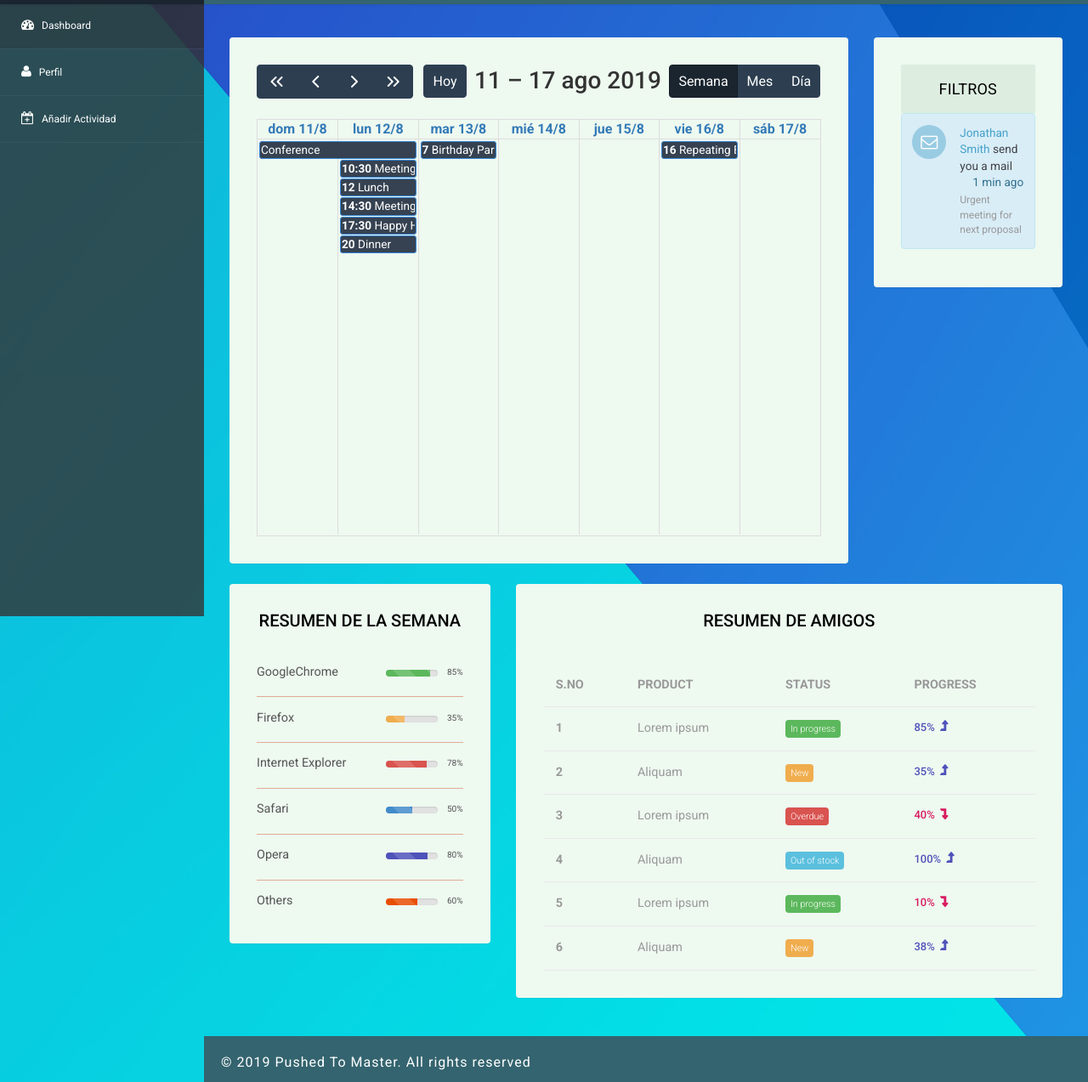
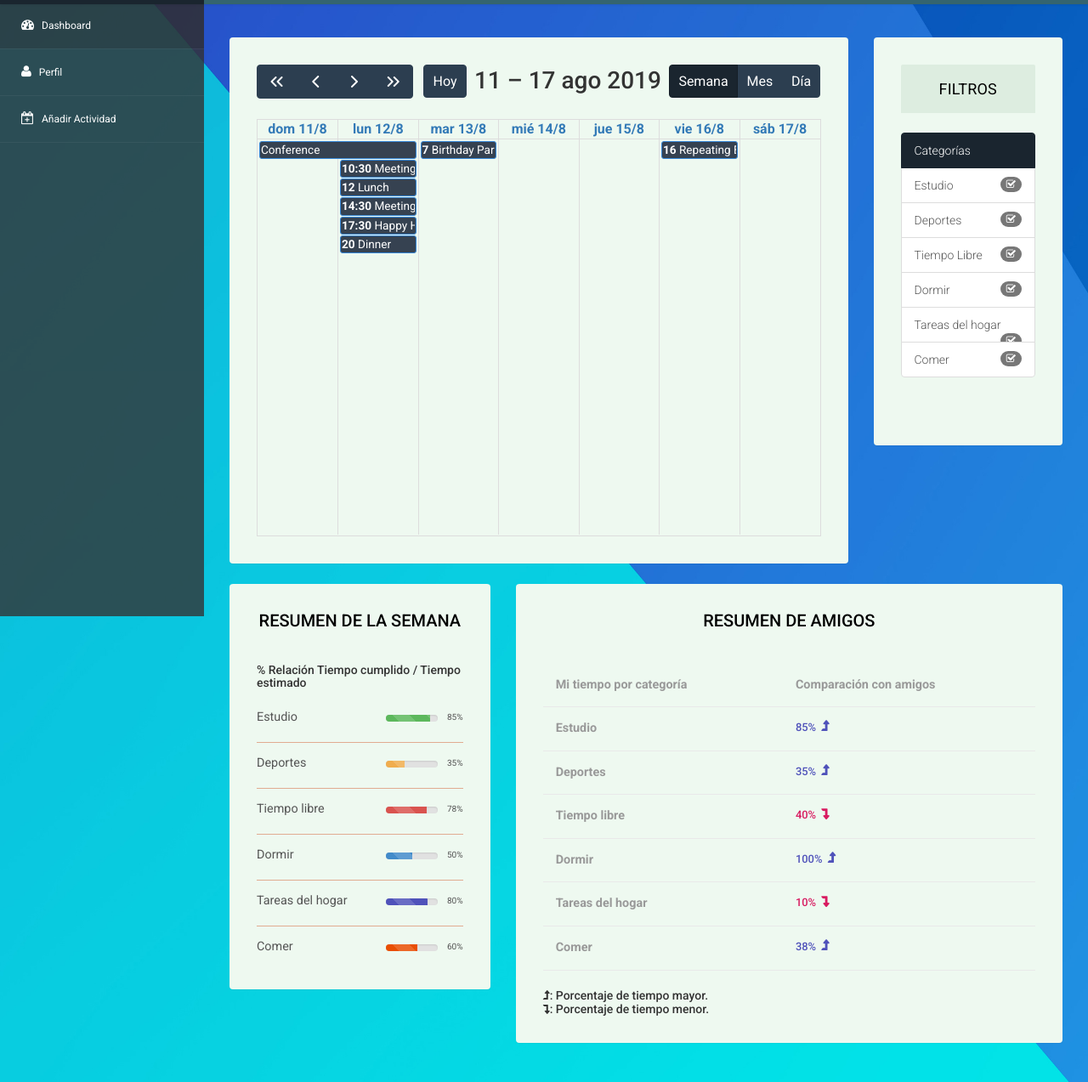
Before and after one commit to DCC-CC4401/2019-2-Pushed-to-Master-T2, a plain HTML site: page index.html in a window 1280 px wide. Shown: the part 75-1348 px from the top of the page at 85% size. Drawn offline with Linux system fonts and the light colour scheme.

Commit message:
Dashboard content, updated

```diff
--- a/index.html
+++ b/index.html
@@ -1,4 +1,4 @@
-<!--h
+<!--
 Pushed to Master - version 0.0.1
 FCFM - Universidad de Chile
 
@@ -333,26 +333,21 @@ License URL: http://creativecommons.org/licenses/by/3.0/
 		<div class="col-md-3 w3agile-notifications">
 			<div class="notifications">
 				<!--notification start-->
-
 				                    <header class="panel-heading">
                         Filtros
                     </header>
-					<div class="notify-w3ls">
-						<div class="alert alert-info clearfix">
-							<span class="alert-icon"><i class="fa fa-envelope-o"></i></span>
-							<div class="notification-info">
-								<ul class="clearfix notification-meta">
-									<li class="pull-left notification-sender"><span><a href="#">Jonathan Smith</a></span> send you a mail </li>
-									<li class="pull-right notification-time">1 min ago</li>
-								</ul>
-								<p>
-									Urgent meeting for next proposal
-								</p>
-							</div>
-						</div>
-
-
-
+                    <br>
+                    <div class="list-group">
+                      <a href="#" class="list-group-item list-group-item-action active">
+                        Categorías
+                      </a>
+                      <a href="#" class="list-group-item list-group-item-action">Estudio
+                        <span class="badge"><i class="fa fa-check-square-o"></i></span></a>
+                      <a href="#" class="list-group-item list-group-item-action">Deportes<span class="badge"><i class="fa fa-check-square-o"></i></span></a>
+                      <a href="#" class="list-group-item list-group-item-action">Tiempo Libre<span class="badge"><i class="fa fa-check-square-o"></i></span></a>
+                      <a href="#" class="list-group-item list-group-item-action">Dormir<span class="badge"><i class="fa fa-check-square-o"></i></span></a>
+                      <a href="#" class="list-group-item list-group-item-action">Tareas del hogar<span class="badge"><i class="fa fa-check-square-o"></i></span></a>
+                      <a href="#" class="list-group-item list-group-item-action">Comer<span class="badge"><i class="fa fa-check-square-o"></i></span></a>
                     </div>
 
 				<!--notification end-->
@@ -368,33 +363,34 @@ License URL: http://creativecommons.org/licenses/by/3.0/
 								<h4 class="title">Resumen de la semana</h4>
 							</div>
 							<div class="stats-body">
+                                <h5>% Relación Tiempo cumplido / Tiempo estimado</h5><br>
 								<ul class="list-unstyled">
-									<li>GoogleChrome <span class="pull-right">85%</span>
+									<li>Estudio <span class="pull-right">85%</span>
 										<div class="progress progress-striped active progress-right">
 											<div class="bar green" style="width:85%;"></div>
 										</div>
 									</li>
-									<li>Firefox <span class="pull-right">35%</span>
+									<li>Deportes <span class="pull-right">35%</span>
 										<div class="progress progress-striped active progress-right">
 											<div class="bar yellow" style="width:35%;"></div>
 										</div>
 									</li>
-									<li>Internet Explorer <span class="pull-right">78%</span>
+									<li>Tiempo libre<span class="pull-right">78%</span>
 										<div class="progress progress-striped active progress-right">
 											<div class="bar red" style="width:78%;"></div>
 										</div>
 									</li>
-									<li>Safari <span class="pull-right">50%</span>
+									<li>Dormir<span class="pull-right">50%</span>
 										<div class="progress progress-striped active progress-right">
 											<div class="bar blue" style="width:50%;"></div>
 										</div>
 									</li>
-									<li>Opera <span class="pull-right">80%</span>
+									<li>Tareas del hogar<span class="pull-right">80%</span>
 										<div class="progress progress-striped active progress-right">
 											<div class="bar light-blue" style="width:80%;"></div>
 										</div>
 									</li>
-									<li class="last">Others <span class="pull-right">60%</span>
+									<li class="last">Comer<span class="pull-right">60%</span>
 										<div class="progress progress-striped active progress-right">
 											<div class="bar orange" style="width:60%;"></div>
 										</div>
@@ -411,51 +407,41 @@ License URL: http://creativecommons.org/licenses/by/3.0/
 							<table class="table stats-table ">
 								<thead>
 									<tr>
-										<th>S.NO</th>
-										<th>PRODUCT</th>
-										<th>STATUS</th>
-										<th>PROGRESS</th>
+										<th>Mi tiempo por categoría</th>
+										<th>Comparación con amigos</th>
 									</tr>
 								</thead>
 								<tbody>
 									<tr>
-										<th scope="row">1</th>
-										<td>Lorem ipsum</td>
-										<td><span class="label label-success">In progress</span></td>
+										<th scope="row">Estudio</th>
+
 										<td><h5>85% <i class="fa fa-level-up"></i></h5></td>
 									</tr>
 									<tr>
-										<th scope="row">2</th>
-										<td>Aliquam</td>
-										<td><span class="label label-warning">New</span></td>
+										<th scope="row">Deportes</th>
 										<td><h5>35% <i class="fa fa-level-up"></i></h5></td>
 									</tr>
 									<tr>
-										<th scope="row">3</th>
-										<td>Lorem ipsum</td>
-										<td><span class="label label-danger">Overdue</span></td>
+										<th scope="row">Tiempo libre</th>
 										<td><h5 class="down">40% <i class="fa fa-level-down"></i></h5></td>
 									</tr>
 									<tr>
-										<th scope="row">4</th>
-										<td>Aliquam</td>
-										<td><span class="label label-info">Out of stock</span></td>
+										<th scope="row">Dormir</th>
 										<td><h5>100% <i class="fa fa-level-up"></i></h5></td>
 									</tr>
 									<tr>
-										<th scope="row">5</th>
-										<td>Lorem ipsum</td>
-										<td><span class="label label-success">In progress</span></td>
+										<th scope="row">Tareas del hogar</th>
 										<td><h5 class="down">10% <i class="fa fa-level-down"></i></h5></td>
 									</tr>
 									<tr>
-										<th scope="row">6</th>
-										<td>Aliquam</td>
-										<td><span class="label label-warning">New</span></td>
+										<th scope="row">Comer</th>
 										<td><h5>38% <i class="fa fa-level-up"></i></h5></td>
 									</tr>
 								</tbody>
 							</table>
+                            <br>
+                            <h5> <i class="fa fa-level-up"></i>: Porcentaje de tiempo mayor.<br>
+                            <i class="fa fa-level-down"></i>: Porcentaje de tiempo menor.</h5>
 						</div>
 					</div>
 					<div class="clearfix"> </div>
@@ -563,7 +549,7 @@ License URL: http://creativecommons.org/licenses/by/3.0/
                         <br>
                         <br>
                         <span>Descripción:</span>
-                        <textarea class="form-control" value="Descripción" rows="4" cols="50">
+                        <textarea class="form-control" rows="4" cols="50">
                         </textarea>
                     </div>
                 </div>
@@ -580,6 +566,9 @@ License URL: http://creativecommons.org/licenses/by/3.0/
         <button type="button" class="btn btn-primary" onclick="cerrar()" data-dismiss="modal">Cancelar</button>
         </div>
         <div id="princiBoton">
+        <button type="button" class="btn btn-primary" onclick="cerrar()" data-dismiss="modal">Cancelar</button>    </div>
+        <div id="botonera2" style="display: none">
+        <button type="button" class="btn btn-success" id="agregar" >Agregar</button>
         <button type="button" class="btn btn-primary" onclick="cerrar()" data-dismiss="modal">Cancelar</button>
         </div>
     </div>
@@ -613,9 +602,11 @@ License URL: http://creativecommons.org/licenses/by/3.0/
     }
     function agregar() {
       document.getElementById("contenido").style.display = "none";
+      document.getElementById("princiBoton").style.display = "none";
       document.getElementById("principal").style.display = "none";
       document.getElementById("agregar").style.display = "block";
       document.getElementById("agregartitulo").style.display = "block";
+      document.getElementById("botonera2").style.display = "block";
     }
 
     function cerrar() {
@@ -624,6 +615,7 @@ License URL: http://creativecommons.org/licenses/by/3.0/
       document.getElementById("agregar").style.display = "none";
       document.getElementById("agregartitulo").style.display = "none";
       document.getElementById("botonera").style.display = "none";
+      document.getElementById("botonera2").style.display = "none";
       document.getElementById("princiBoton").style.display = "block";
       document.getElementById("contenido").style.display = "block";
       document.getElementById("principal").style.display = "block";
```
Also changed, not shown: tablita.html (+9 -2 lines). Lines whose indentation alone changed are shown as unchanged.
